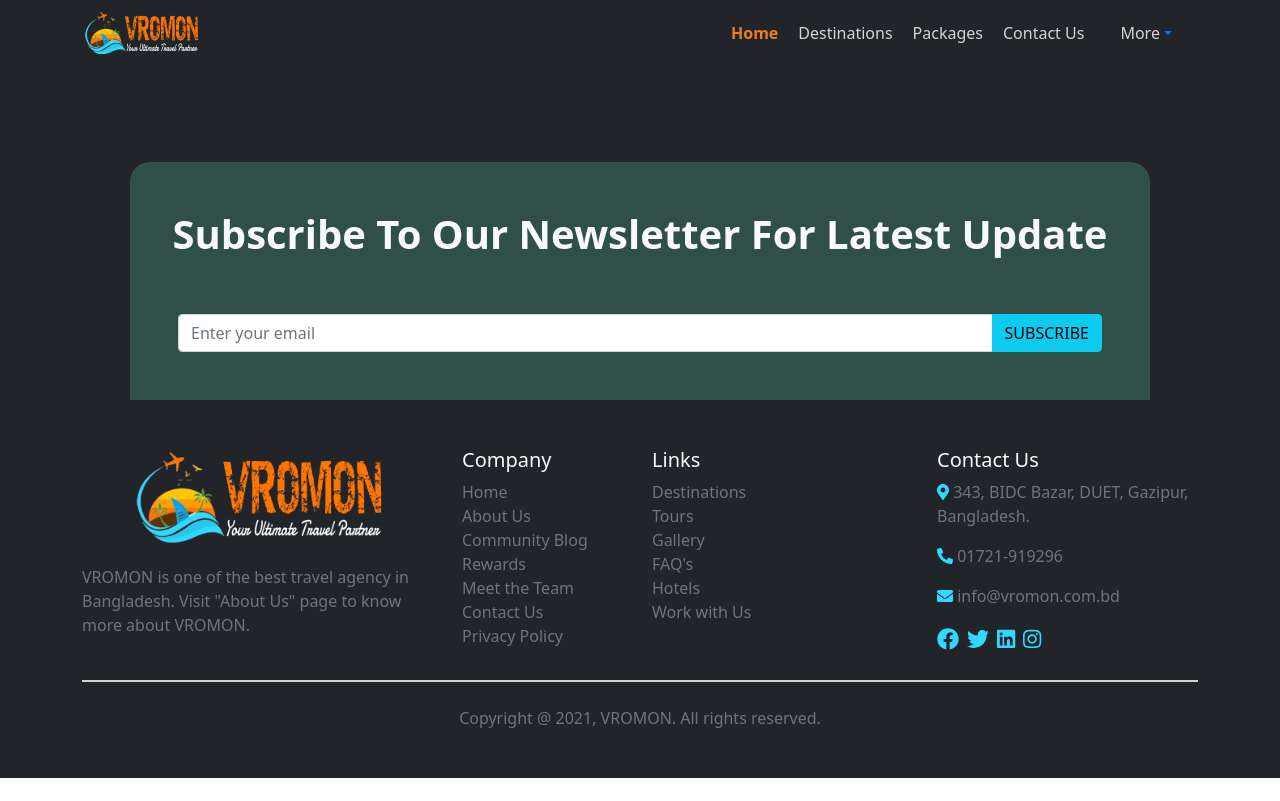
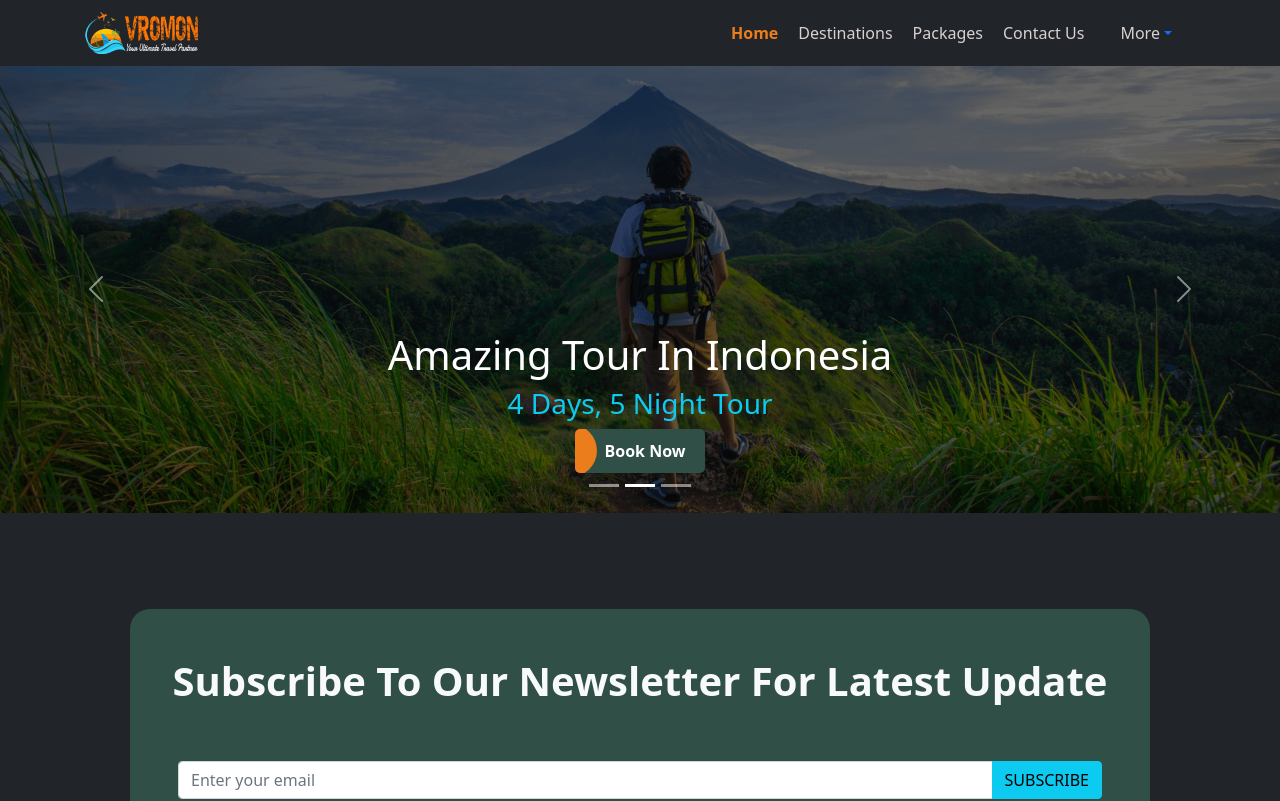
Before and after one commit to tajnur007/Vromon-Client-Side, a React (Create React App) app: page / in a window 1280 px wide. Shown: the top 801 px of the page. Built offline with nearby package versions, Linux system fonts and the light colour scheme.

Commit message:
Carousel banner added

```diff
--- a/src/components/Footer/Footer.css
+++ b/src/components/Footer/Footer.css
@@ -1,9 +1,6 @@
 .newsletter {
     background-color: var(--app-green);
     border-radius: 20px 20px 0px 0px;
-}
-.custom-btn {
-    background-color: var(--app-primary);
 }
 
 .social-icon {
--- /dev/null
+++ b/src/components/Home/Home.css
@@ -0,0 +1,29 @@
+.dark-shade {
+    filter: brightness(40%);
+}
+.custom-btn {
+    display: inline-block;
+    position: relative;
+    color: white;
+    background-color: var(--app-green);
+    font-weight: bold;
+    padding: 10px 20px 10px 30px;
+    border-radius: 5px;
+    z-index: 9;
+}
+.custom-btn::before {
+    height: 100%;
+    width: 100%;
+    content: "";
+    position: absolute;
+    top: 0;
+    left: 0;
+    background: var(--app-primary);
+    border-radius: 5px;
+    clip-path: circle(27% at -3% 50%);
+    transition: all .4s;
+    z-index: -1;
+}
+.custom-btn:hover::before {
+    clip-path: circle(100%);
+}
--- a/src/components/Home/Home.js
+++ b/src/components/Home/Home.js
@@ -1,9 +1,59 @@
 import React from 'react';
+import './Home.css';
+import { Carousel } from 'react-bootstrap';
+import banner1 from '../../resources/images/banner-1.png';
+import banner2 from '../../resources/images/banner-2.png';
+import banner3 from '../../resources/images/banner-3.png';
 
 const Home = () => {
     return (
         <div>
+            <Carousel fade>
+                <Carousel.Item>
+                    <div className="dark-shade">
+                        <img
+                            className="d-block w-100"
+                            src={banner1}
+                            alt=""
+                        />
+                    </div>
+                    <Carousel.Caption>
+                        <h1>Amazing Tour In Hampshire</h1>
+                        <h3 className="text-info">7 Days, 8 Night Tour</h3>
+                        <button className="custom-btn">Book Now</button>
+                    </Carousel.Caption>
+                </Carousel.Item>
+                <Carousel.Item>
+                    <div className="dark-shade">
+                        <img
+                            className="d-block w-100"
+                            src={banner2}
+                            alt=""
+                        />
+                    </div>
 
+                    <Carousel.Caption>
+                        <h1>Amazing Tour In Indonesia</h1>
+                        <h3 className="text-info">4 Days, 5 Night Tour</h3>
+                        <button className="custom-btn">Book Now</button>
+                    </Carousel.Caption>
+                </Carousel.Item>
+                <Carousel.Item>
+                    <div className="dark-shade">
+                        <img
+                            className="d-block w-100"
+                            src={banner3}
+                            alt=""
+                        />
+                    </div>
+
+                    <Carousel.Caption>
+                        <h1>Amazing Tour In Madagascar</h1>
+                        <h3 className="text-info">6 Days, 7 Night Tour</h3>
+                        <button className="custom-btn">Book Now</button>
+                    </Carousel.Caption>
+                </Carousel.Item>
+            </Carousel>
         </div>
     );
 };
```
